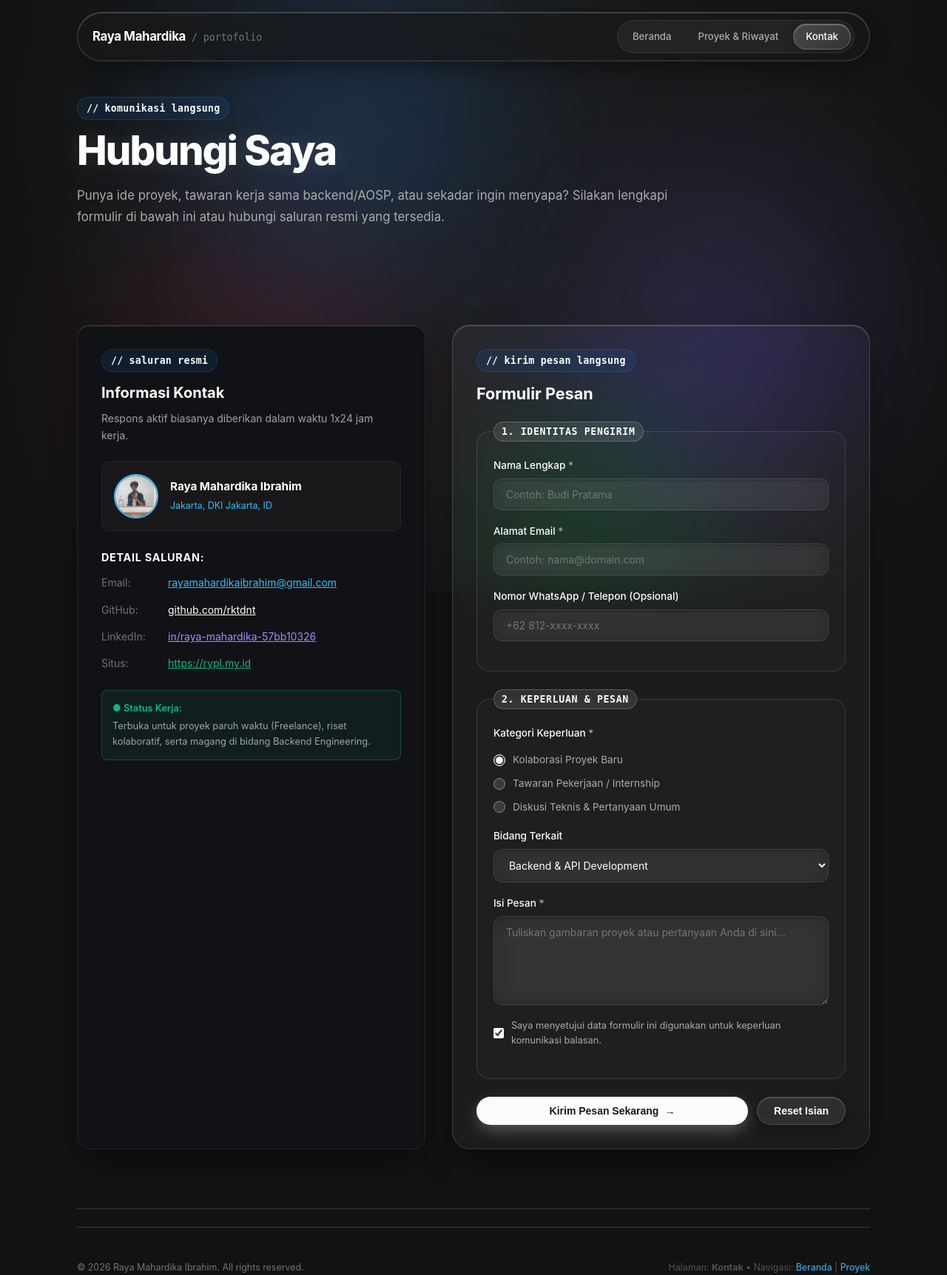
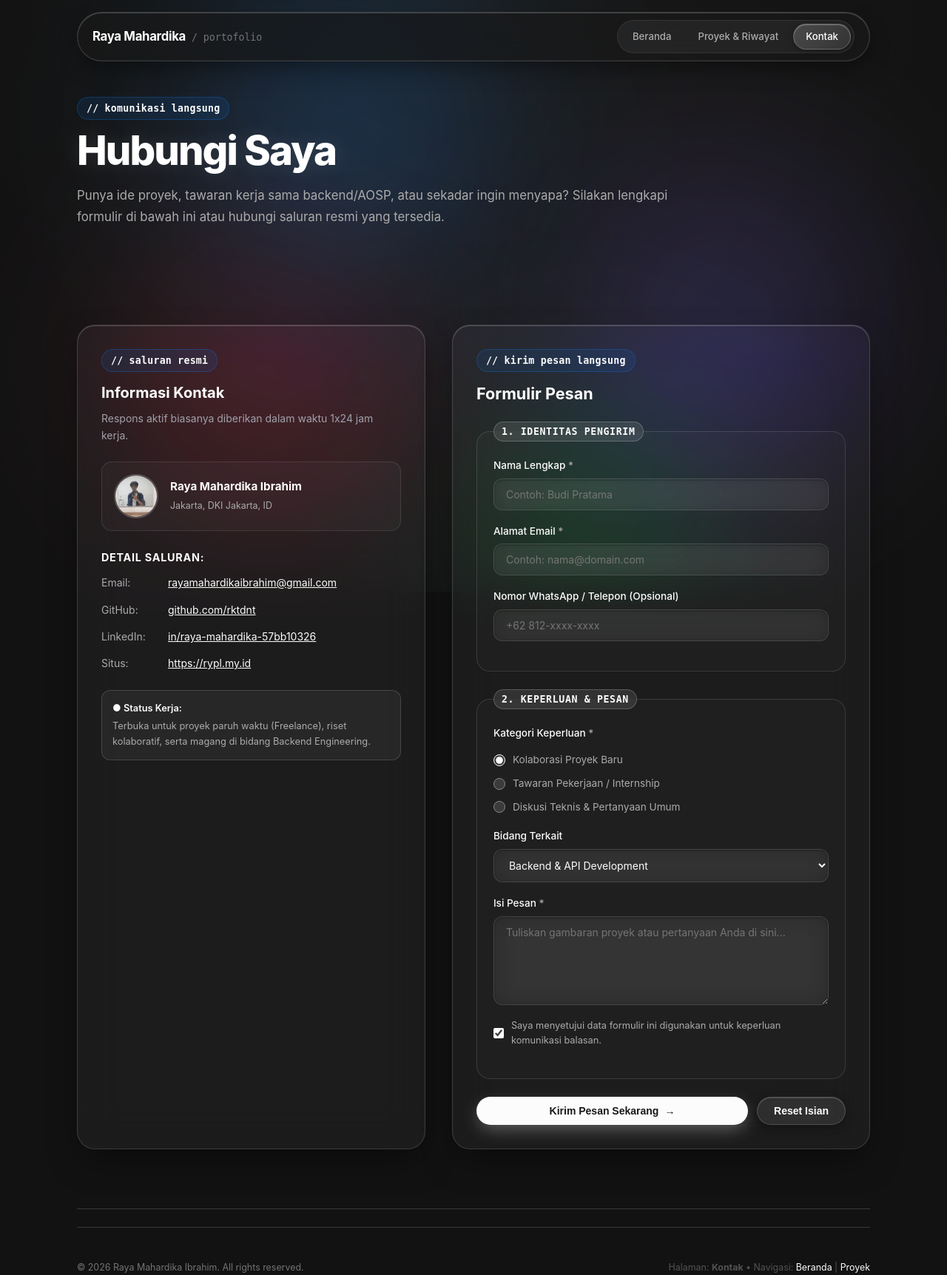
Before and after one commit to rktdnt/tugas-portofolio, a PHP site: page /kontak.html in a window 1280 px wide. Shown: the whole page at 74% size. Run offline with PHP 8.4, Linux system fonts and the light colour scheme.

Commit message:
Clean up: hapus kode mati, perbaiki styling liquid glass, dan selaraskan palet warna
Change-Id: I9637769a23bb1902bdc08d62eb462085c82279ab

```diff
--- a/kontak.html
+++ b/kontak.html
@@ -8,7 +8,6 @@
   <!-- CSS Eksternal -->
   <link rel="stylesheet" href="style.css" />
 
-  <!-- CSS Internal (Khusus Halaman Formulir Kontak) -->
   <!-- CSS Internal (Khusus Halaman Formulir Kontak: Apple Liquid Glass) -->
   <style>
     /* Styling Internal: Khusus Elemen Form dan Input Bergaya Apple Liquid Glass */
@@ -132,16 +131,6 @@
       cursor: pointer;
     }
 
-    .info-card {
-      background: #111215;
-      border: 1px solid #1f2228;
-      border-radius: 16px;
-      padding: 32px;
-      display: flex;
-      flex-direction: column;
-      gap: 24px;
-    }
-
     @media (max-width: 860px) {
       .contact-layout {
         grid-template-columns: 1fr;
@@ -198,45 +187,45 @@
           </div>
 
           <!-- Elemen Image Avatar Miniatura -->
-          <div style="display: flex; align-items: center; gap: 16px; padding: 16px; background: #18181b; border-radius: 10px; border: 1px solid #27272a;">
+          <div style="display: flex; align-items: center; gap: 16px; padding: 16px; background: rgba(255, 255, 255, 0.03); border-radius: 14px; border: 1px solid rgba(255, 255, 255, 0.1);">
             <img
               src="avatar.png"
               alt="Avatar Raya"
               width="60"
               height="60"
-              style="border-radius: 50%; border: 2px solid #38bdf8;"
+              style="border-radius: 50%; border: 2px solid rgba(255, 255, 255, 0.2);"
             />
             <div>
-              <strong style="color: #ffffff; font-size: 0.95rem; display: block;">Raya Mahardika Ibrahim</strong>
-              <span style="color: #38bdf8; font-size: 0.775rem;">Jakarta, DKI Jakarta, ID</span>
+              <strong style="color: #fcfcfc; font-size: 0.95rem; display: block;">Raya Mahardika Ibrahim</strong>
+              <span style="color: #ababab; font-size: 0.775rem;">Jakarta, DKI Jakarta, ID</span>
             </div>
           </div>
 
           <!-- Elemen List: Kontak Cepat (<ul>) & Link (<a>) -->
           <div>
-            <h3 style="color: #ffffff; font-size: 0.9rem; margin-bottom: 12px; text-transform: uppercase; letter-spacing: 0.05em;">Detail Saluran:</h3>
+            <h3 style="color: #fcfcfc; font-size: 0.9rem; margin-bottom: 12px; text-transform: uppercase; letter-spacing: 0.05em;">Detail Saluran:</h3>
             <ul style="list-style: none; padding: 0; display: flex; flex-direction: column; gap: 14px; font-size: 0.875rem;">
               <li style="display: flex; gap: 10px;">
-                <span style="color: #71717a; width: 80px;">Email:</span>
-                <a href="mailto:rayamahardikaibrahim@gmail.com" style="color: #38bdf8; text-decoration: underline;">
+                <span style="color: #ababab; width: 80px;">Email:</span>
+                <a href="mailto:rayamahardikaibrahim@gmail.com" style="color: #fcfcfc; text-decoration: underline;">
                   rayamahardikaibrahim@gmail.com
                 </a>
               </li>
               <li style="display: flex; gap: 10px;">
-                <span style="color: #71717a; width: 80px;">GitHub:</span>
-                <a href="https://github.com/rktdnt" target="_blank" rel="noopener noreferrer" style="color: #ffffff; text-decoration: underline;">
+                <span style="color: #ababab; width: 80px;">GitHub:</span>
+                <a href="https://github.com/rktdnt" target="_blank" rel="noopener noreferrer" style="color: #fcfcfc; text-decoration: underline;">
                   github.com/rktdnt
                 </a>
               </li>
               <li style="display: flex; gap: 10px;">
-                <span style="color: #71717a; width: 80px;">LinkedIn:</span>
-                <a href="https://linkedin.com/in/raya-mahardika-57bb10326" target="_blank" rel="noopener noreferrer" style="color: #a78bfa; text-decoration: underline;">
+                <span style="color: #ababab; width: 80px;">LinkedIn:</span>
+                <a href="https://linkedin.com/in/raya-mahardika-57bb10326" target="_blank" rel="noopener noreferrer" style="color: #fcfcfc; text-decoration: underline;">
                   in/raya-mahardika-57bb10326
                 </a>
               </li>
               <li style="display: flex; gap: 10px;">
-                <span style="color: #71717a; width: 80px;">Situs:</span>
-                <a href="https://rypl.my.id" target="_blank" rel="noopener noreferrer" style="color: #10b981; text-decoration: underline;">
+                <span style="color: #ababab; width: 80px;">Situs:</span>
+                <a href="https://rypl.my.id" target="_blank" rel="noopener noreferrer" style="color: #fcfcfc; text-decoration: underline;">
                   https://rypl.my.id
                 </a>
               </li>
@@ -244,11 +233,11 @@
           </div>
 
           <!-- CSS Inline Contoh 4: Box catatan ketersediaan -->
-          <div style="background: rgba(16, 185, 129, 0.08); border: 1px solid rgba(16, 185, 129, 0.3); padding: 14px; border-radius: 8px;">
-            <span style="color: #10b981; font-size: 0.8rem; font-weight: 600; display: block; margin-bottom: 4px;">
+          <div style="background: rgba(255, 255, 255, 0.05); border: 1px solid rgba(255, 255, 255, 0.15); padding: 14px; border-radius: 12px;">
+            <span style="color: #fcfcfc; font-size: 0.8rem; font-weight: 600; display: block; margin-bottom: 4px;">
               ● Status Kerja:
             </span>
-            <p style="color: #a1a1aa; font-size: 0.8rem; margin: 0;">
+            <p style="color: #ababab; font-size: 0.8rem; margin: 0;">
               Terbuka untuk proyek paruh waktu (Freelance), riset kolaboratif, serta magang di bidang Backend Engineering.
             </p>
           </div>
@@ -394,13 +383,12 @@
           &copy; <span id="current-year">2026</span> Raya Mahardika Ibrahim. All rights reserved.
         </div>
         <div class="tech-text">
-          Halaman: <strong>Kontak</strong> &bull; Navigasi: <a href="index.html" style="color: #38bdf8;">Beranda</a> | <a href="proyek.html" style="color: #38bdf8;">Proyek</a>
+          Halaman: <strong>Kontak</strong> &bull; Navigasi: <a href="index.html" style="color: #fcfcfc;">Beranda</a> | <a href="proyek.html" style="color: #fcfcfc;">Proyek</a>
         </div>
       </div>
     </footer>
   </div>
 
-  <script src="script.js"></script>
   <script>
     // Handler sederhana pengiriman form untuk memberikan feedback interaktif
     function handleFormSubmit(event) {
```
Also changed, not shown: proyek.html (+10 -11 lines), style.css (+0 -29 lines).
